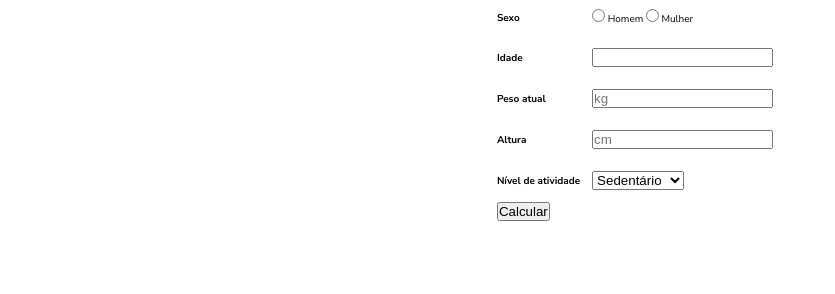
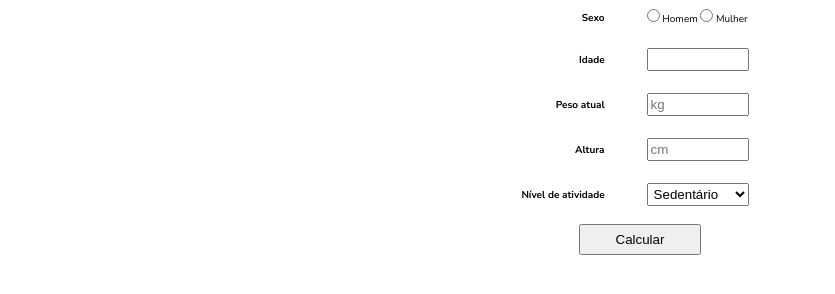
Before and after one commit to ItamarJoire/calc-tmb, a plain HTML site: page index.html in a window 1280 px wide. Shown: the part 30-324 px from the top of the page, without its empty margins (0-835 px from the left). Drawn offline with Linux system fonts and the light colour scheme.

Commit message:
ajustando

```diff
--- a/index.html
+++ b/index.html
@@ -60,12 +60,8 @@
                     </select>
                 </td>
             </tr>
-
-            <tr>
-                <td><button type="button">Calcular</button></td>
-            </tr>
         </table>
-
+        <button type="button">Calcular</button>
     </main>
 </body>
 </html>
--- a/public/css/page-landing.css
+++ b/public/css/page-landing.css
@@ -1,5 +1,7 @@
-table{
-    margin: auto;
+.container{
+    display: flex;
+    flex-direction: column;
+    align-items: center;
 }
 
 .flex{
@@ -8,6 +10,22 @@ table{
 }
 
 th{
-   text-align: left;
+   text-align: right;
+}
 
-git
+td{
+    padding-left: 3rem;
+}
+
+input[type="number"],
+select{
+    width: 10.2rem;
+    padding: .2rem;
+}
+
+button{
+    text-align: center;
+    width: 12.2rem;
+    margin-top: .6rem;
+    padding: .6rem .8rem;
+}
```
